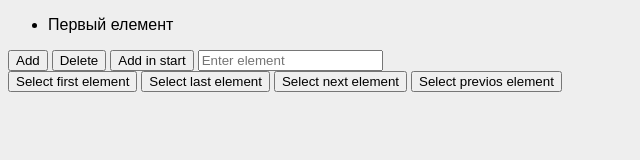
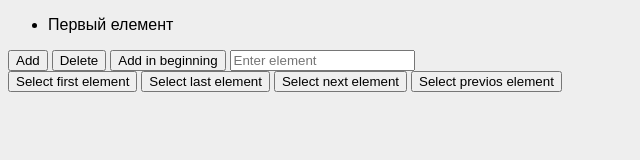
Before and after one commit to VitaliyKhotey/DOM, a plain HTML site: page index.html in a window 1280 px wide. Shown: the whole page, without its empty margins (0-640 px from the left). Drawn offline with Linux system fonts and the light colour scheme.

Commit message:
Update index.html

```diff
--- a/index.html
+++ b/index.html
@@ -15,7 +15,7 @@
 	</ul>
 		<input type="submit" id="add" value="Add">
 		<input type="submit" id="delete" value="Delete">
-		<input type="submit" id="addStart" value="Add in start">
+		<input type="submit" id="addStart" value="Add in beginning">
 		<input type="text" id="val" placeholder="Enter element"><br />
 		<input type="submit" id="selectFirst" value="Select first element">
 		<input type="submit" id="selectLast" value="Select last element">
```
